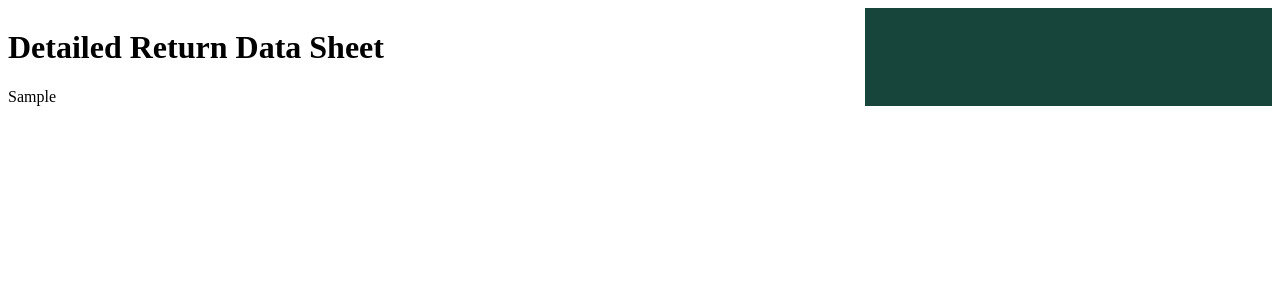
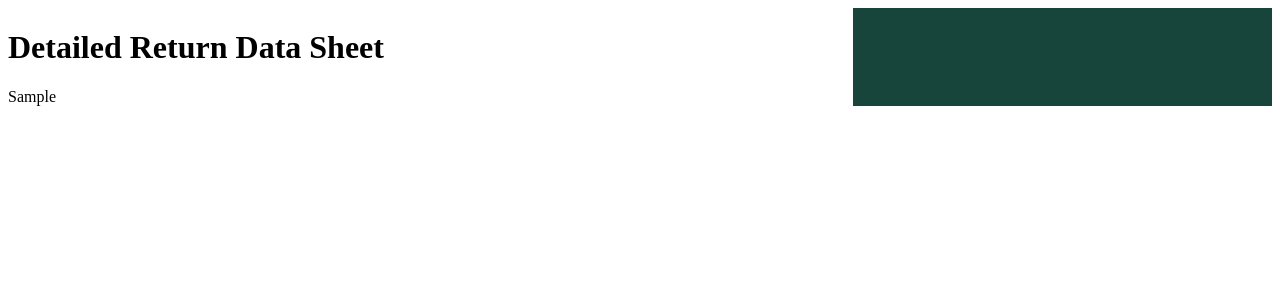
Before and after one commit to iampossiblyatwork/EMBA_ROI, a Flask app: template templates/results.html in a window 1280 px wide. Shown: the top 300 px of the page. Run offline with Flask 2, Linux system fonts and the light colour scheme; the template is opened without the code that fills it: most values are stand-ins (such as "Sample title", 1, 10 or a date in 2020); parts of the project's set-up code (start-up, migrations or seed data) failed here and were passed over.

Commit message:
Update results.html

```diff
--- a/templates/results.html
+++ b/templates/results.html
@@ -51,6 +51,7 @@
             background-color: #18453B; /* Spartan Green */
             color: #FFFFFF; /* White text color */
             margin-left: auto; /* Align to the right */
+            flex-shrink: 0; /* Prevent the summary table from shrinking */
         }
 
         #summary-table h2 {
```
